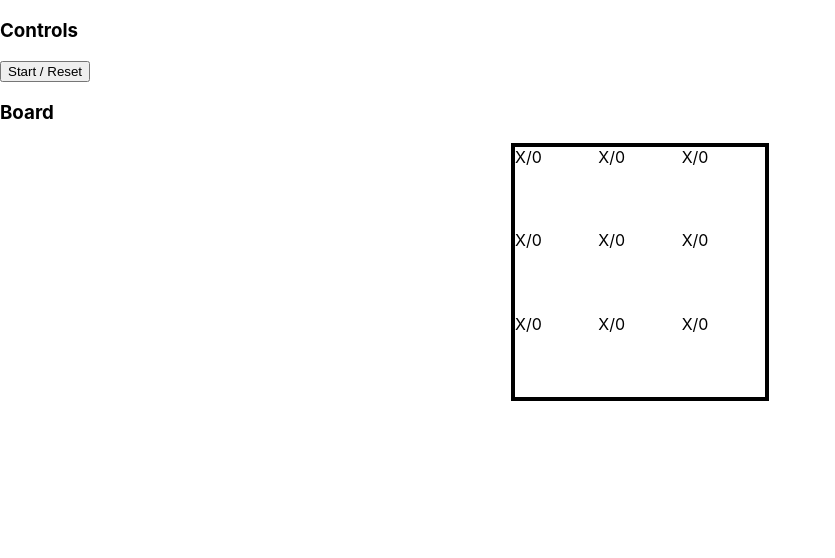
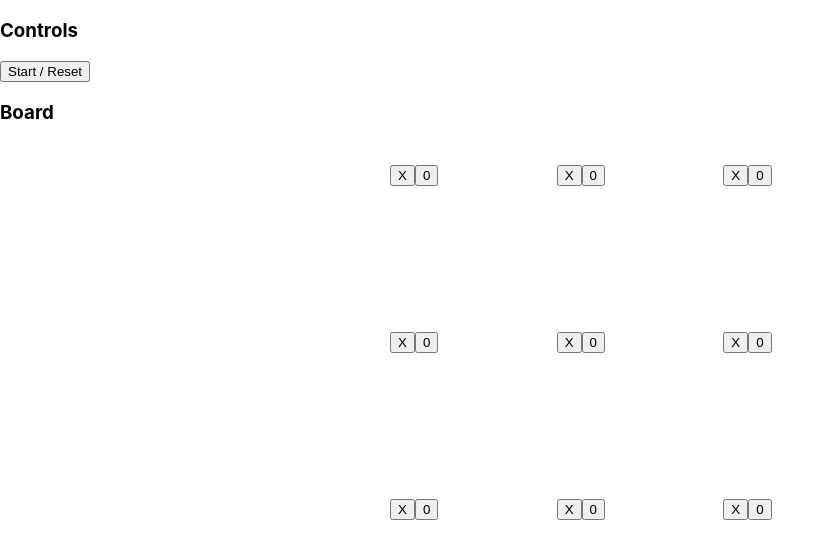
Before and after one commit to dotslashbin/TTOE, a React (Create React App) app in the folder webtoe/: page / in a window 1280 px wide. Shown: the top 558 px of the page, without its empty margins (0-835 px from the left). Built offline with nearby package versions, Linux system fonts and the light colour scheme.

Commit message:
added events to buttons

```diff
--- a/webtoe/src/views/Cell/index.tsx
+++ b/webtoe/src/views/Cell/index.tsx
@@ -1,9 +1,22 @@
-import React from 'react'
+import React, { useState } from 'react'
+
+const style = {
+	width: '50px',
+	height: '50px',
+};
 
 const Cell = () => {
+	const [cellValue, setCellValue] = useState('')
+
+	function handleClick(value: string) {
+		setCellValue(value)
+	}
+
 	return (
-		<div>
-			X/0
+		<div style={style}>
+			<h1>{cellValue}</h1>
+			<button onClick={handleClick.bind(this, 'x')}>X</button>
+			<button onClick={handleClick.bind(this, 'o')}>0</button>
 		</div>
 	)
 }
--- a/webtoe/src/views/Table/index.tsx
+++ b/webtoe/src/views/Table/index.tsx
@@ -4,9 +4,8 @@ import React from 'react'
 import Cell from '../Cell'
 
 const style = {
-	border: '4px solid black',
-	width: '250px',
-	height: '250px',
+	width: '500px',
+	height: '500px',
 	margin: '0 auto',
 	display: 'grid',
 	gridTemplate: 'repeat(3, 1fr) / repeat(3, 1fr)'
```
